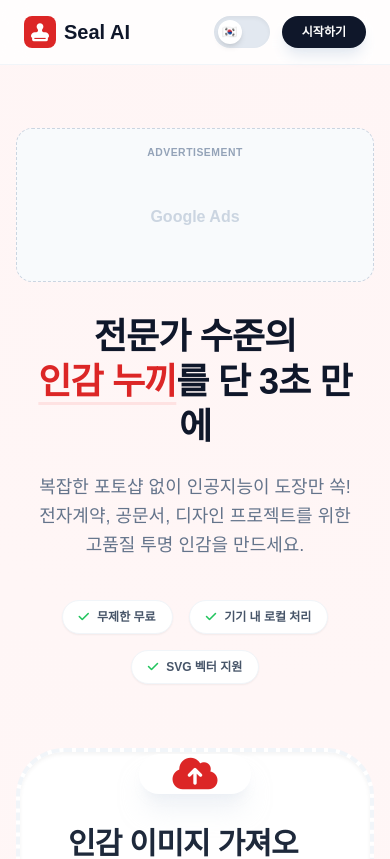
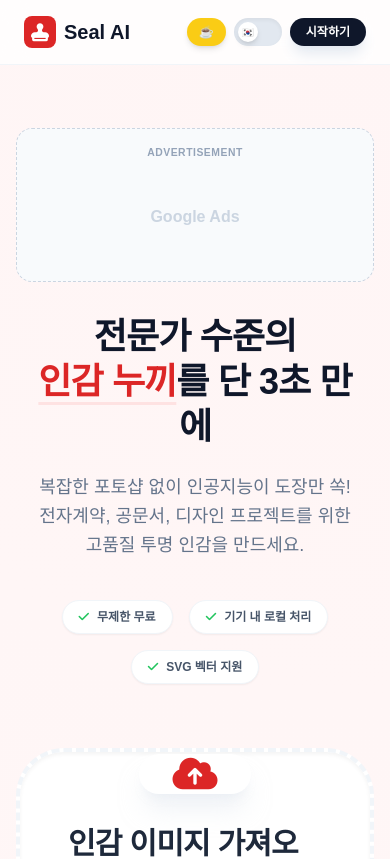
Before and after one commit to lala525404/stamp-remover, a React (Vite) app: page / in a window 390 px wide. Shown: the top 859 px of the page. Built offline with nearby package versions, Linux system fonts and the light colour scheme; a web font is replaced by a local one.

Commit message:
Update App.tsx

```diff
--- a/App.tsx
+++ b/App.tsx
@@ -2,7 +2,7 @@ import React, { useState, useRef, useEffect, useCallback } from 'react';
 // types.ts 제거하고 내부 로직 사용
 import { processSealImage, upscaleAndSharpen, traceToSvg } from './utils/imageProcessor';
 
-// ✅ 후원 페이지 주소 (자동 적용됨)
+// ✅ 후원 페이지 주소
 const BMC_LINK = "https://www.buymeacoffee.com/lala525.404";
 
 // 1. 규칙(Interface) 직접 정의
@@ -25,7 +25,8 @@ const GUIDE_IMAGES = {
 // 3. 다국어 텍스트 팩
 const TEXT = {
   ko: {
-    nav: { tool: "누끼 따기", guide: "가이드", info: "정보", start: "시작하기" },
+    // 💡 nav에 donate(후원) 텍스트 추가
+    nav: { tool: "누끼 따기", guide: "가이드", info: "정보", start: "시작하기", donate: "후원하기" },
     hero: {
       title: <>전문가 수준의 <br className="md:hidden" /><span className="text-red-600 underline decoration-red-100 underline-offset-8">인감 누끼</span>를 <br className="hidden md:block"/>단 3초 만에</>,
       desc: <>복잡한 포토샵 없이 인공지능이 도장만 쏙! <br className="md:hidden"/>전자계약, 공문서, 디자인 프로젝트를 위한 고품질 투명 인감을 만드세요.</>,
@@ -72,7 +73,7 @@ const TEXT = {
     }
   },
   en: {
-    nav: { tool: "Remover", guide: "Guide", info: "Info", start: "Start Now" },
+    nav: { tool: "Remover", guide: "Guide", info: "Info", start: "Start Now", donate: "Donate" },
     hero: {
       title: <>Remove Backgrounds from <br className="md:hidden" /><span className="text-red-600 underline decoration-red-100 underline-offset-8">Stamps & Seals</span> <br className="hidden md:block"/>in 3 Seconds</>,
       desc: <>No Photoshop needed. AI instantly extracts your stamp! <br className="md:hidden"/>Create transparent seals for e-contracts, documents, and designs.</>,
@@ -284,18 +285,30 @@ const App: React.FC = () => {
             <a href="#guide" className="hover:text-red-600 transition-colors">{t.nav.guide}</a>
             <a href="#info" className="hover:text-red-600 transition-colors">{t.nav.info}</a>
           </div>
-          <div className="flex items-center gap-3">
-            {/* 💡 슬라이드 버튼 (확실하게 보임) */}
+          <div className="flex items-center gap-2 md:gap-3">
+            {/* 💡 GNB 후원 버튼 (노란색) 추가됨 */}
+            <a
+               href={BMC_LINK}
+               target="_blank"
+               rel="noopener noreferrer"
+               className="bg-yellow-400 hover:bg-yellow-500 text-slate-900 font-bold px-3 py-1.5 md:py-2 rounded-full flex items-center gap-1 transition-all shadow-md hover:scale-105 text-xs md:text-sm"
+               title={t.nav.donate}
+             >
+                <span>☕️</span>
+                <span className="hidden md:inline">{t.nav.donate}</span>
+            </a>
+
+            {/* 언어 변경 버튼 */}
             <button
                 onClick={() => setLang(lang === 'ko' ? 'en' : 'ko')}
-                className="relative w-14 h-8 bg-slate-200 rounded-full transition-all hover:bg-slate-300 focus:outline-none shadow-inner"
+                className="relative w-12 md:w-14 h-7 md:h-8 bg-slate-200 rounded-full transition-all hover:bg-slate-300 focus:outline-none shadow-inner"
                 title="언어 변경 / Change Language"
             >
-                <div className={`absolute top-1 left-1 w-6 h-6 bg-white rounded-full shadow-md flex items-center justify-center text-xs transition-all duration-300 transform ${lang === 'en' ? 'translate-x-6' : 'translate-x-0'}`}>
+                <div className={`absolute top-1 left-1 w-5 h-5 md:w-6 md:h-6 bg-white rounded-full shadow-md flex items-center justify-center text-[10px] md:text-xs transition-all duration-300 transform ${lang === 'en' ? 'translate-x-5 md:translate-x-6' : 'translate-x-0'}`}>
                     {lang === 'ko' ? '🇰🇷' : '🇺🇸'}
                 </div>
             </button>
-            <button onClick={() => document.getElementById('tool')?.scrollIntoView()} className="bg-slate-900 text-white px-5 py-2 rounded-full text-xs font-bold hover:bg-red-600 transition-all shadow-lg shadow-slate-200">
+            <button onClick={() => document.getElementById('tool')?.scrollIntoView()} className="bg-slate-900 text-white px-4 md:px-5 py-1.5 md:py-2 rounded-full text-xs font-bold hover:bg-red-600 transition-all shadow-lg shadow-slate-200">
               {t.nav.start}
             </button>
           </div>
@@ -627,7 +640,7 @@ const App: React.FC = () => {
           <div className="flex flex-col md:flex-row justify-center gap-6 text-xs text-slate-400 items-center">
              <button onClick={() => setShowLegal('privacy')} className="hover:text-white">{t.footer.privacy}</button>
              <button onClick={() => setShowLegal('terms')} className="hover:text-white">{t.footer.terms}</button>
-             {/* ✅ ☕️ 후원 버튼 추가됨 (노란색으로 강조) */}
+             {/* 하단 후원 버튼도 유지 (사용자 눈에 더 많이 띄게) */}
              <a
                href={BMC_LINK}
                target="_blank"
```
